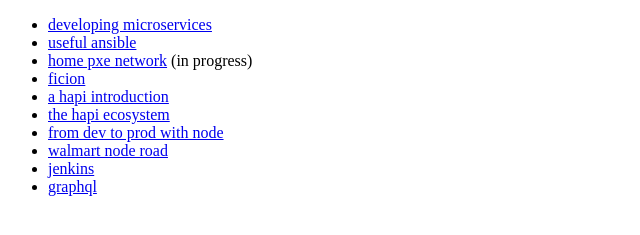
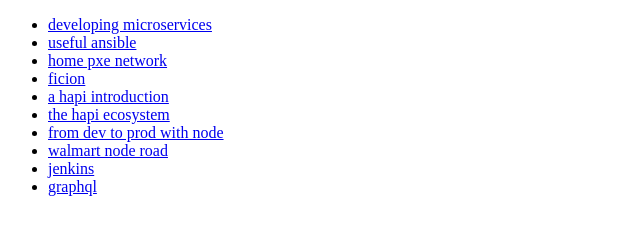
Before and after one commit to lloydbenson/presentations, a website: page html/index.html in a window 1280 px wide. Shown: the part 33-268 px from the top of the page, without its empty margins (0-640 px from the left). Drawn offline with Linux system fonts and the light colour scheme.

Commit message:
remove in progress

```diff
--- a/html/index.html
+++ b/html/index.html
@@ -3,7 +3,7 @@
     <ul>
         <li><a href="/html/microservices.html">developing microservices</a></li>
         <li><a href="/html/useful_ansible.html">useful ansible</a></li>
-        <li><a href="/html/home_pxe.html">home pxe network</a> (in progress)</li>
+        <li><a href="/html/home_pxe.html">home pxe network</a></li>
         <li><a href="/html/ficion.html">ficion</a></li>
         <li><a href="/html/a_hapi_introduction.html">a hapi introduction</a></li>
         <li><a href="/html/hapi_ecosystem.html">the hapi ecosystem</a></li>
```
